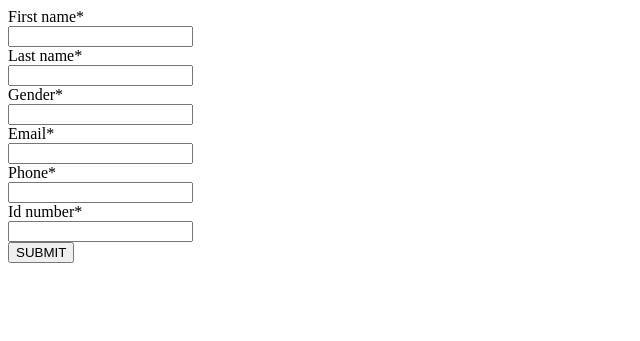
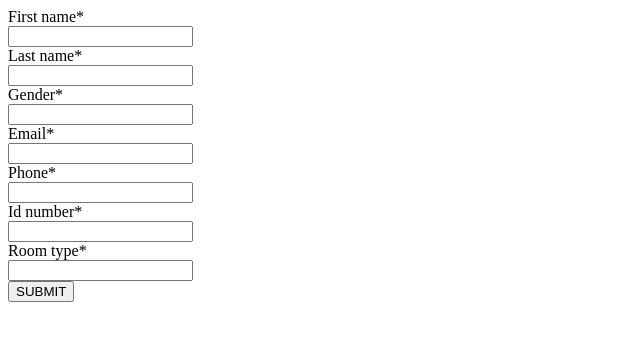
Before and after one commit to dancoon/Rental_Management_Website, a Django app: page /application/ in a window 1280 px wide. Shown: the top 341 px of the page, without its empty margins (0-640 px from the left). Run offline with Django 4.2, Linux system fonts and the light colour scheme; some libraries are stand-ins or nearby versions.

Commit message:
siuuuuuu

```diff
--- a/core/forms.py
+++ b/core/forms.py
@@ -7,3 +7,4 @@ class ApplicationForm(forms.Form):
     email = forms.EmailField()
     phone = forms.CharField(max_length= 250)
     id_number = forms.CharField(max_length=50)
+    room_type = forms.CharField(max_length=50)
--- a/core/models.py
+++ b/core/models.py
@@ -81,6 +81,7 @@ class Applicant(models.Model):
     phone = models.CharField(max_length=15)
     email = models.EmailField(max_length=254)
     id_number = models.CharField(max_length=50)
+    room_type = models.CharField(max_length=200, choices=TYPE_CHOICE)
 
     def __str__(self):
         return self.first_name
--- a/core/views.py
+++ b/core/views.py
@@ -217,8 +217,8 @@ def display_admin_account(request):
     applicants = Applicant.objects.all().count()
     month = datetime.now().strftime("%B")
     payments = 1
-    comments = 1
-    rooms = 2
+    comments = Contact.objects.all().count()
+    rooms = Room.objects.filter(occupied=True).count()
     context = {
         'applicants': applicants,
         'payments': payments,
@@ -247,7 +247,9 @@ def owner_rooms_info(request):
 def enroll_tenants(request, pk):
     app = Applicant.objects.get(id=pk)
     applicants = Applicant.objects.all()
-    room = Room.objects.filter(occupied=False).first().id
+    rm = app.room_type
+    print(rm)
+    room = Room.objects.filter(occupied=False, type='bedsitter').first().id
     house = Room.objects.get(id=room)
     house.occupied = True
     house.save()
```
Also changed, not shown: core/templates/signed/owner/tenantsinfo.html (+6 -4 lines), db.sqlite3.
